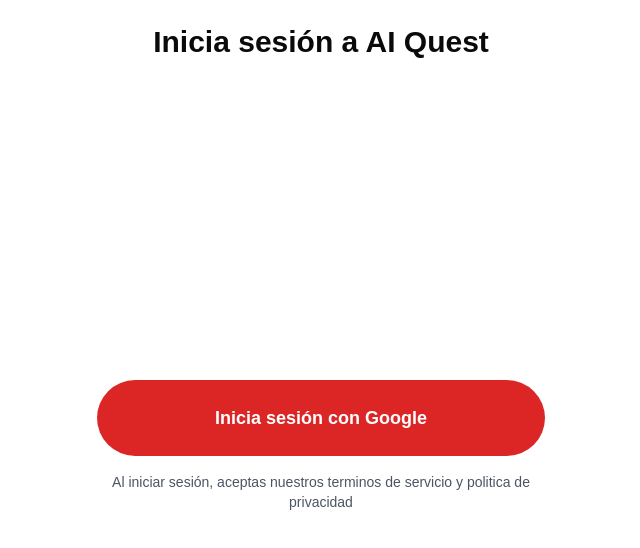
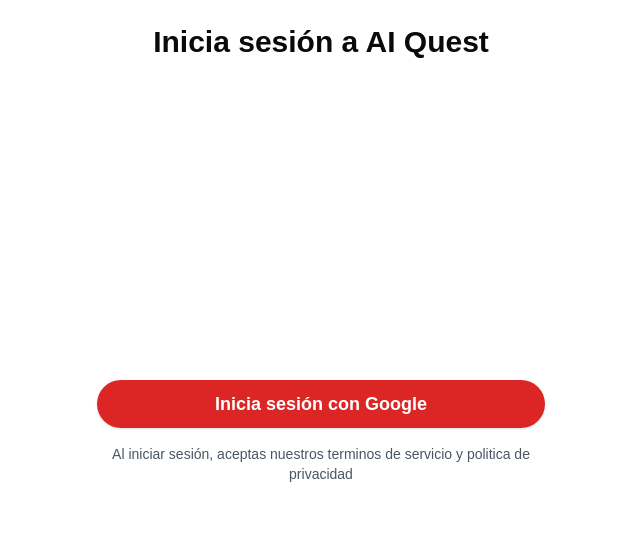
Before and after one commit to Seb0927/QuestAI-Frontend, a Next.js app: page / in a window 1280 px wide. Shown: the top 548 px of the page, without its empty margins (319-959 px from the left). Built offline with nearby package versions, Linux system fonts and the light colour scheme.

Commit message:
style: button updated in SignUp

```diff
--- a/components/SignUp.tsx
+++ b/components/SignUp.tsx
@@ -1,5 +1,6 @@
 'use client'
 
+import { Button } from "@/components/ui/button"
 import { useRouter } from 'next/navigation'
 
 export default function SignUp() {
@@ -19,12 +20,12 @@
         {/* Placeholder for logo or illustration */}
         <div className="h-64 mb-8"></div>
 
-        <button
+        <Button
           className="w-full bg-red-600 hover:bg-red-700 text-white py-6 rounded-full text-lg font-semibold"
           onClick={handleSignUp}
         >
           Inicia sesión con Google
-        </button>
+        </Button>
 
         <p className="text-center text-sm text-gray-600 mt-4">
           Al iniciar sesión, aceptas nuestros terminos de servicio y politica de privacidad
--- /dev/null
+++ b/components/ui/button.tsx
@@ -0,0 +1,57 @@
+import * as React from "react"
+import { Slot } from "@radix-ui/react-slot"
+import { cva, type VariantProps } from "class-variance-authority"
+
+import { cn } from "@/lib/utils"
+
+const buttonVariants = cva(
+  "inline-flex items-center justify-center whitespace-nowrap rounded-md text-sm font-medium transition-colors focus-visible:outline-none focus-visible:ring-1 focus-visible:ring-ring disabled:pointer-events-none disabled:opacity-50",
+  {
+    variants: {
+      variant: {
+        default:
+          "bg-primary text-primary-foreground shadow hover:bg-primary/90",
+        destructive:
+          "bg-destructive text-destructive-foreground shadow-sm hover:bg-destructive/90",
+        outline:
+          "border border-input bg-background shadow-sm hover:bg-accent hover:text-accent-foreground",
+        secondary:
+          "bg-secondary text-secondary-foreground shadow-sm hover:bg-secondary/80",
+        ghost: "hover:bg-accent hover:text-accent-foreground",
+        link: "text-primary underline-offset-4 hover:underline",
+      },
+      size: {
+        default: "h-9 px-4 py-2",
+        sm: "h-8 rounded-md px-3 text-xs",
+        lg: "h-10 rounded-md px-8",
+        icon: "h-9 w-9",
+      },
+    },
+    defaultVariants: {
+      variant: "default",
+      size: "default",
+    },
+  }
+)
+
+export interface ButtonProps
+  extends React.ButtonHTMLAttributes<HTMLButtonElement>,
+    VariantProps<typeof buttonVariants> {
+  asChild?: boolean
+}
+
+const Button = React.forwardRef<HTMLButtonElement, ButtonProps>(
+  ({ className, variant, size, asChild = false, ...props }, ref) => {
+    const Comp = asChild ? Slot : "button"
+    return (
+      <Comp
+        className={cn(buttonVariants({ variant, size, className }))}
+        ref={ref}
+        {...props}
+      />
+    )
+  }
+)
+Button.displayName = "Button"
+
+export { Button, buttonVariants }
```
